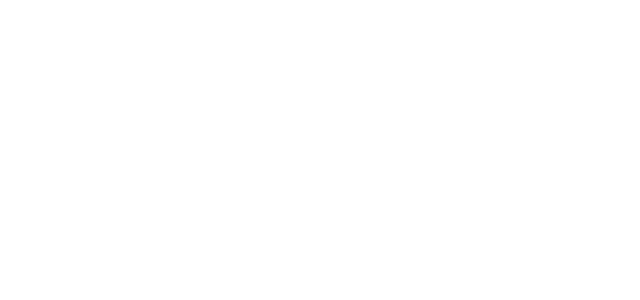
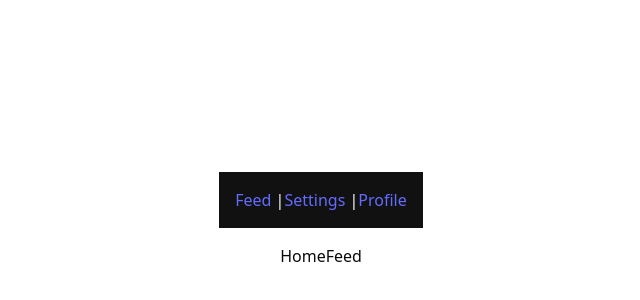
Before and after one commit to aquinofroilan/twitter-clone, a React (Vite) app: page /home in a window 1280 px wide. Before the commit this address had no page. Shown: the part 172-472 px from the top of the page, without its empty margins (319-959 px from the left). Built offline with nearby package versions, Linux system fonts and the light colour scheme.

Commit message:
feat: add dashboard layout and navigation bar with routing

```diff
--- /dev/null
+++ b/src/components/organisms/navbar.tsx
@@ -0,0 +1,11 @@
+import { Link } from "react-router-dom";
+
+const NavBar = () => {
+    return (
+        <nav style={{ background: "#111", padding: "1rem", color: "#fff" }}>
+            <Link to="/home">Feed</Link> |<Link to="/settings">Settings</Link> |<Link to="/profile">Profile</Link>
+        </nav>
+    );
+};
+
+export default NavBar;
--- /dev/null
+++ b/src/layouts/dashboard-layout.tsx
@@ -0,0 +1,15 @@
+import NavBar from "@/components/organisms/navbar";
+import { Outlet } from "react-router-dom";
+
+const DashboardLayout = () => {
+    return (
+        <>
+            <NavBar />
+            <main style={{ padding: "1rem" }}>
+                <Outlet />
+            </main>
+        </>
+    );
+};
+
+export default DashboardLayout;
--- a/src/main.tsx
+++ b/src/main.tsx
@@ -3,16 +3,24 @@
 import { BrowserRouter, Routes, Route } from "react-router-dom";
 import "./index.css";
 import App from "./App.tsx";
-import { LoginPage, SignUpPage } from "@/routes";
+import { HomeFeed, LoginPage, PeoplePage, SearchPage, SettingsPage, SignUpPage } from "@/routes";
+import DashboardLayout from "@/layouts/dashboard-layout.tsx";
 
 createRoot(document.getElementById("root")!).render(
     <StrictMode>
         <BrowserRouter>
             <Routes>
+                <Route path="*" element={<h1>404</h1>} />
                 <Route path="/" element={<App />} />
-                <Route path="/auth">
+                <Route path="/flow">
                     <Route path="signin" element={<LoginPage />} />
                     <Route path="signup" element={<SignUpPage />} />
+                </Route>
+                <Route path="/home" element={<DashboardLayout />}>
+                    <Route path="" element={<HomeFeed />} />
+                    <Route path="people" element={<PeoplePage />} />
+                    <Route path="search" element={<SearchPage />} />
+                    <Route path="settings" element={<SettingsPage />} />
                 </Route>
             </Routes>
         </BrowserRouter>
```
